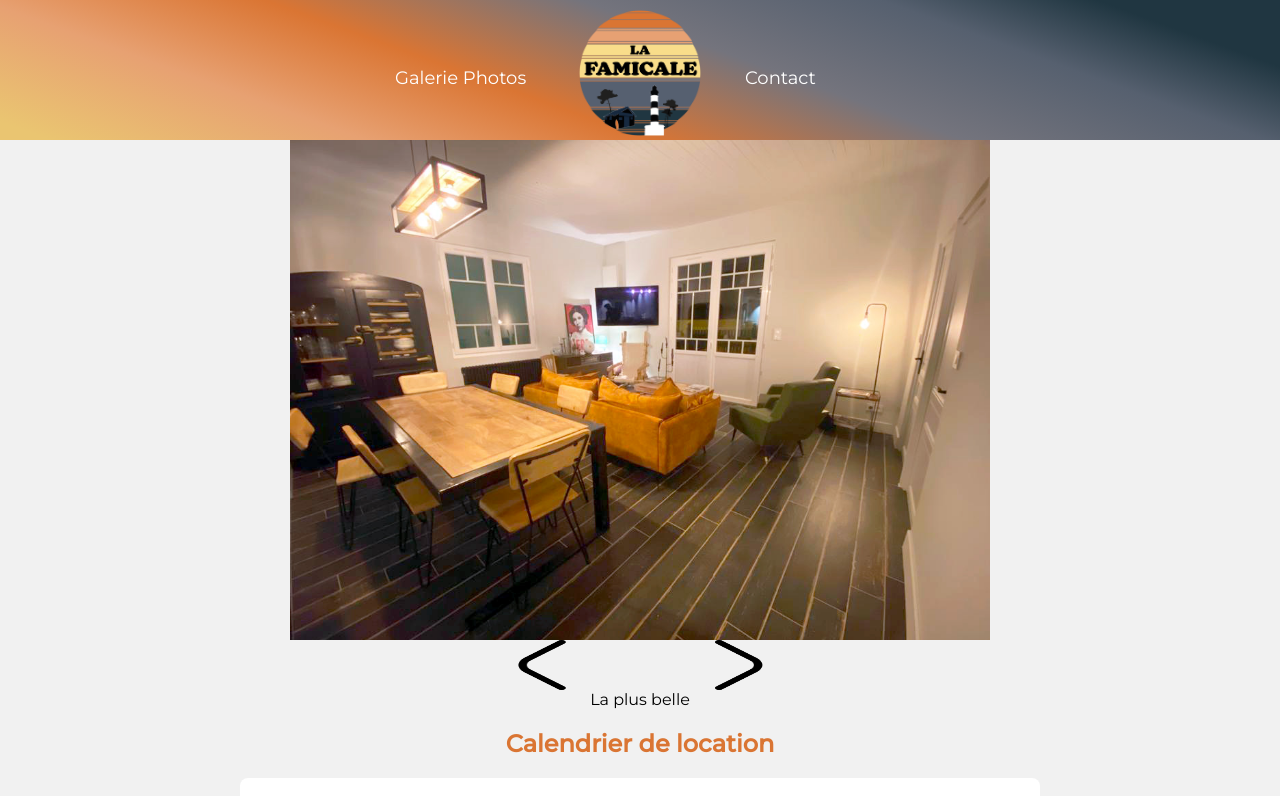
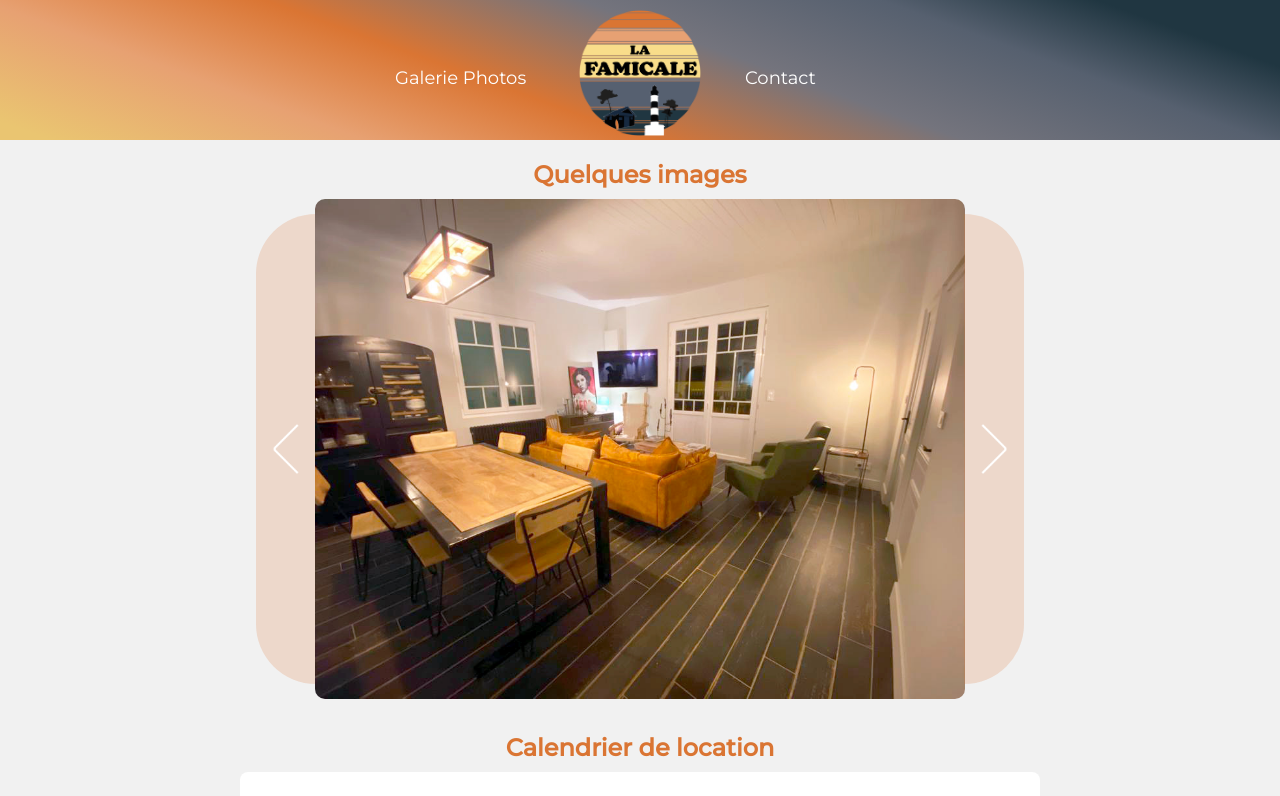
Before and after one commit to JeremyPromsy/lafamicale, a React (Create React App) app in the folder my-app/: page / in a window 1280 px wide. Shown: the top 796 px of the page. Built offline with nearby package versions, Linux system fonts and the light colour scheme; no server answers.

Commit message:
Finalisation page accueil

```diff
--- a/my-app/src/components/Description.jsx
+++ b/my-app/src/components/Description.jsx
@@ -3,7 +3,7 @@ import "../styles/description.css"
 function Description(){
     return (
         <div className="info">
-                La plus belle
+
         </div>
 
     )
--- a/my-app/src/components/Slideshow.jsx
+++ b/my-app/src/components/Slideshow.jsx
@@ -30,6 +30,12 @@ const Slideshow = () => {
 
     return (
         <section id="gallery" className="gallery">
+        <div className="galleriePhoto">
+            <div className="fleche flecheGaucheDiv" onClick={prevSlide}>
+            {pictures.length > 1 && (
+                <img src={flecheGauche} alt="left arrow" className="arrow-left" />
+            )}
+            </div>
             <div className="photos">
             {pictures.map((img, index) => {
                 return (
@@ -40,14 +46,11 @@ const Slideshow = () => {
                 );
             })}
             </div>
-            <div className="fleche">
+            <div className="fleche flecheDroiteDiv" onClick={nextSlide} >
             {pictures.length > 1 && (
-                <img src={flecheGauche} alt="left arrow" className="arrow-left" onClick={prevSlide}
-                />
+                <img src={flecheDroite} alt="right arrow" className="arrow-right" />
             )}
-            {pictures.length > 1 && (
-                <img src={flecheDroite} alt="right arrow" className="arrow-right" onClick={nextSlide}/>
-            )}
+            </div>
             </div>
         </section>
     );
--- a/my-app/src/index.css
+++ b/my-app/src/index.css
@@ -12,3 +12,7 @@ body, textarea, input, button {
 code {
   font-family: 'Montserrat', sans-serif;
 }
+
+h1,h2, h3{
+  margin: 10px 0;
+}
--- a/my-app/src/pages/Home.jsx
+++ b/my-app/src/pages/Home.jsx
@@ -1,18 +1,23 @@
 import React from "react";
 import "../styles/home.css"
 import Slideshow from "../components/Slideshow";
-import Description from "../components/Description";
 import Location from "../components/Location"
 import FormContact from "../components/FormContact"
 
 function Home () {
     return (
         <div className="home">
+            <div className="imagesHome">
+            <h2>Quelques images</h2>
            <Slideshow />
-           <Description />
+           </div>
+           <div className="calendrierHome">
            <Location />
+           </div>
+           <div className="contactHome">
            <h2>Contactez-nous !</h2>
            <FormContact />
+           </div>
         </div>
     )
 }
--- a/my-app/src/styles/formcontact.css
+++ b/my-app/src/styles/formcontact.css
@@ -9,7 +9,7 @@
     display: flex;
     justify-content: space-between;
     flex-direction: column;
-    margin: 20px 0;
+    margin-bottom: 10px;
 }
 
 .champMail, .champNom, .champObjet {
--- a/my-app/src/styles/home.css
+++ b/my-app/src/styles/home.css
@@ -3,3 +3,7 @@
     justify-content: center;
     flex-direction: column;
 }
+
+.calendrierHome ,.contactHome, .imagesHome {
+    margin: 10px 0;
+}
--- a/my-app/src/styles/location.css
+++ b/my-app/src/styles/location.css
@@ -3,7 +3,7 @@ h2, p {
   display: flex;
   align-items: center;
   justify-content: center;
-  margin: 20px 0;
+  margin: 10px 0;
 }
 
 
--- a/my-app/src/styles/slideshow.css
+++ b/my-app/src/styles/slideshow.css
@@ -3,6 +3,11 @@
     display: flex;
     justify-content: center;
     flex-direction: column;
+}
+
+.galleriePhoto {
+    display: flex;
+    justify-content: center;
 }
 
 .photos{
@@ -12,25 +17,32 @@
 
 .gallery-image{
     height: 500px;
-    width: 700px;
+    width: 650px;
     object-fit:cover;
+    border-radius: 10px;
 }
 
 .fleche{
     display: flex;
     justify-content: center;
-    margin-top: -4px;
+    align-items: center;
+    background-color: rgba(218,117,51,0.2);
+    height: 470px;
+    margin-top: 15px;
+}
+
+.flecheGaucheDiv{
+    border-radius: 150px 0 0 150px ;
+    margin-right: -1px;
+}
+
+.flecheDroiteDiv{
+    border-radius: 0 150px 150px 0;
+    margin-left: -1px;
 }
 
 .arrow-left, .arrow-right {
     height: 50px;
-    width: 100px;
+    width: 50px;
+    padding: 0 5px;
 }
-
-.arrow-left {
-    padding-right: 50px;
-}
-
-.arrow-right {
-    padding-left: 50px;
-}
```
Also changed, not shown: my-app/src/assets/FlècheDroite.png, my-app/src/assets/FlècheGauche.png.
